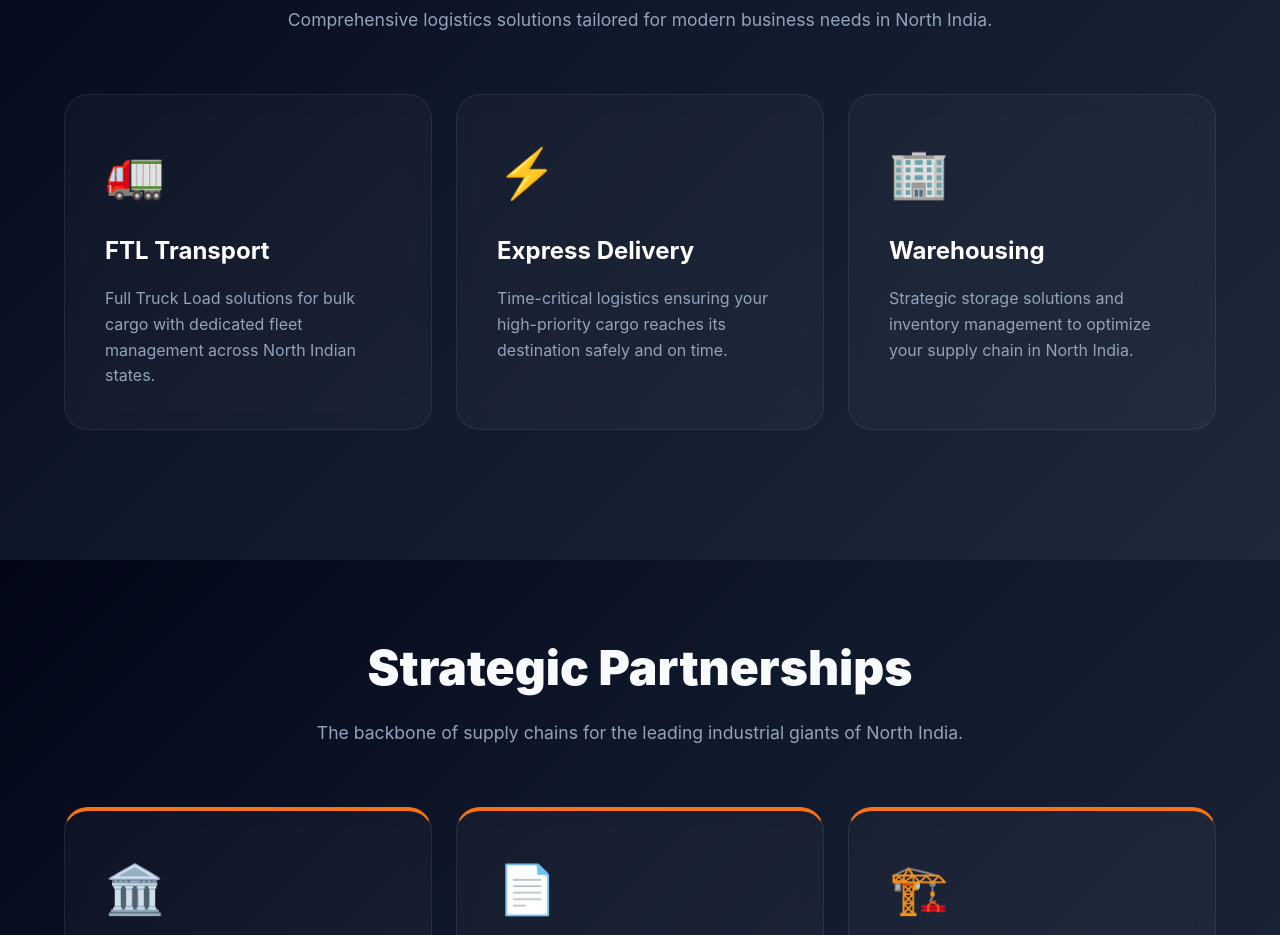
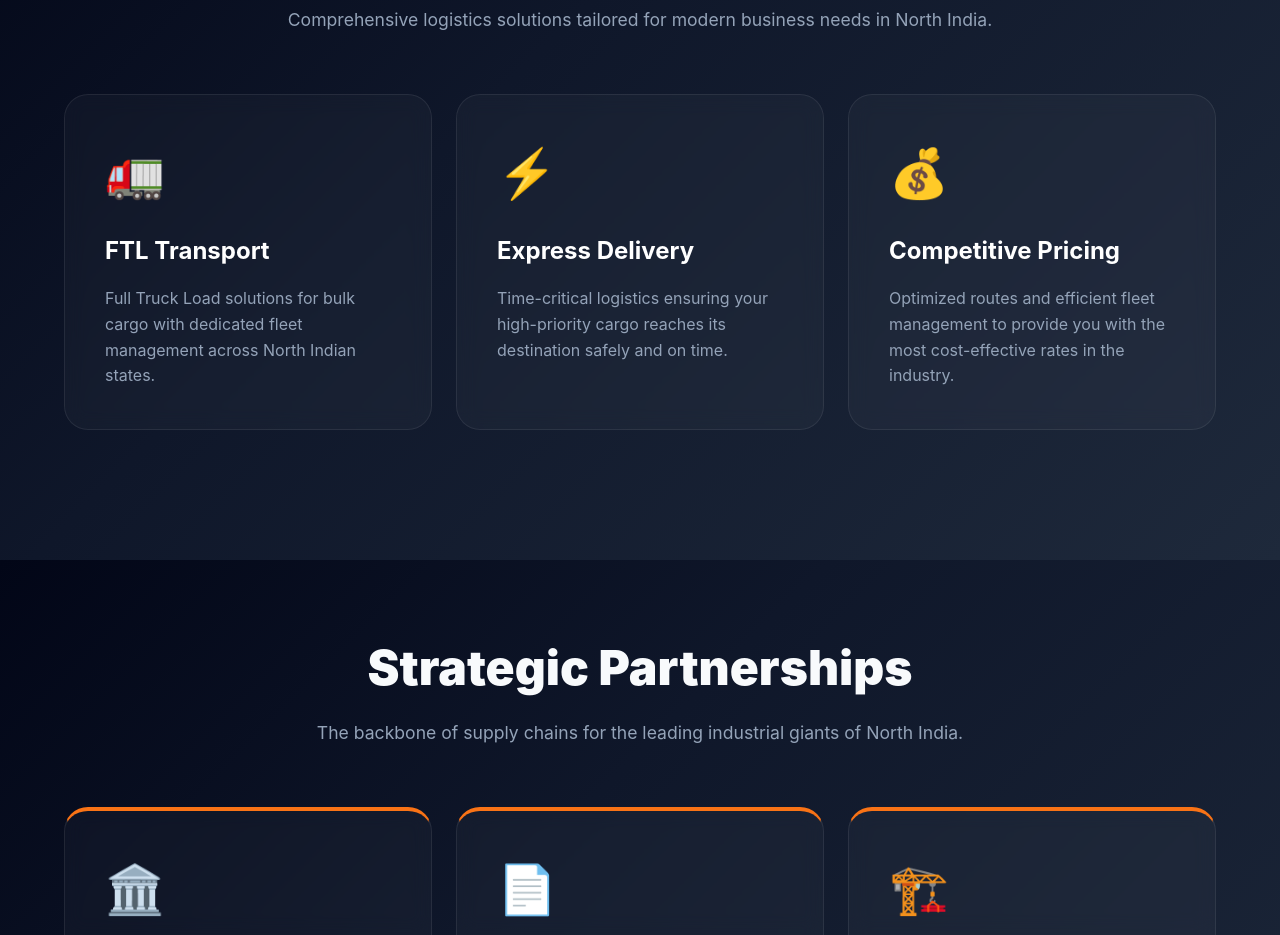
Before and after one commit to Beingzuko2515/Shri-Vinyak-Transport, a React (Vite) app: page / in a window 1280 px wide. Shown: the part 1040-1975 px from the top of the page. Built offline with nearby package versions, Linux system fonts and the light colour scheme.

Commit message:
Replace Warehousing with Competitive Pricing service

```diff
--- a/src/App.tsx
+++ b/src/App.tsx
@@ -146,9 +146,9 @@ function App() {
               <p>Time-critical logistics ensuring your high-priority cargo reaches its destination safely and on time.</p>
             </AnimatedSection>
             <AnimatedSection className="card">
-              <span className="card-icon">🏢</span>
-              <h3>Warehousing</h3>
-              <p>Strategic storage solutions and inventory management to optimize your supply chain in North India.</p>
+              <span className="card-icon">💰</span>
+              <h3>Competitive Pricing</h3>
+              <p>Optimized routes and efficient fleet management to provide you with the most cost-effective rates in the industry.</p>
             </AnimatedSection>
           </div>
         </div>
```
